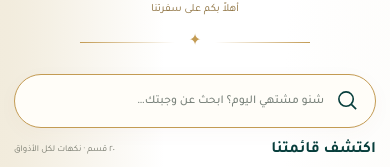
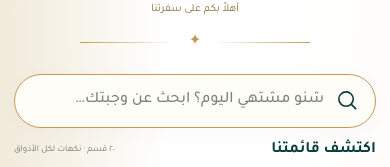
Before and after one commit to samaladhami/Qaramesh, a Next.js app: page / in a window 390 px wide. Shown: the part 243-410 px from the top of the page. Built offline with nearby package versions, Linux system fonts and the light colour scheme.

Commit message:
Prevent mobile search focus zoom with 16px input text

```diff
--- a/app/globals.css
+++ b/app/globals.css
@@ -60,3 +60,8 @@ button,input,nav,summary,.search-wrap input::placeholder{font-weight:500}
   .results,.dish-card{scroll-margin-top:136px}
 }
 @keyframes compact-menu-in{from{opacity:.7}to{opacity:1}}
+
+/* Keep phone browsers from zooming when the search field receives focus. */
+@media(max-width:540px),(hover:none) and (pointer:coarse){
+  .search-wrap input{font-size:16px}
+}
```
